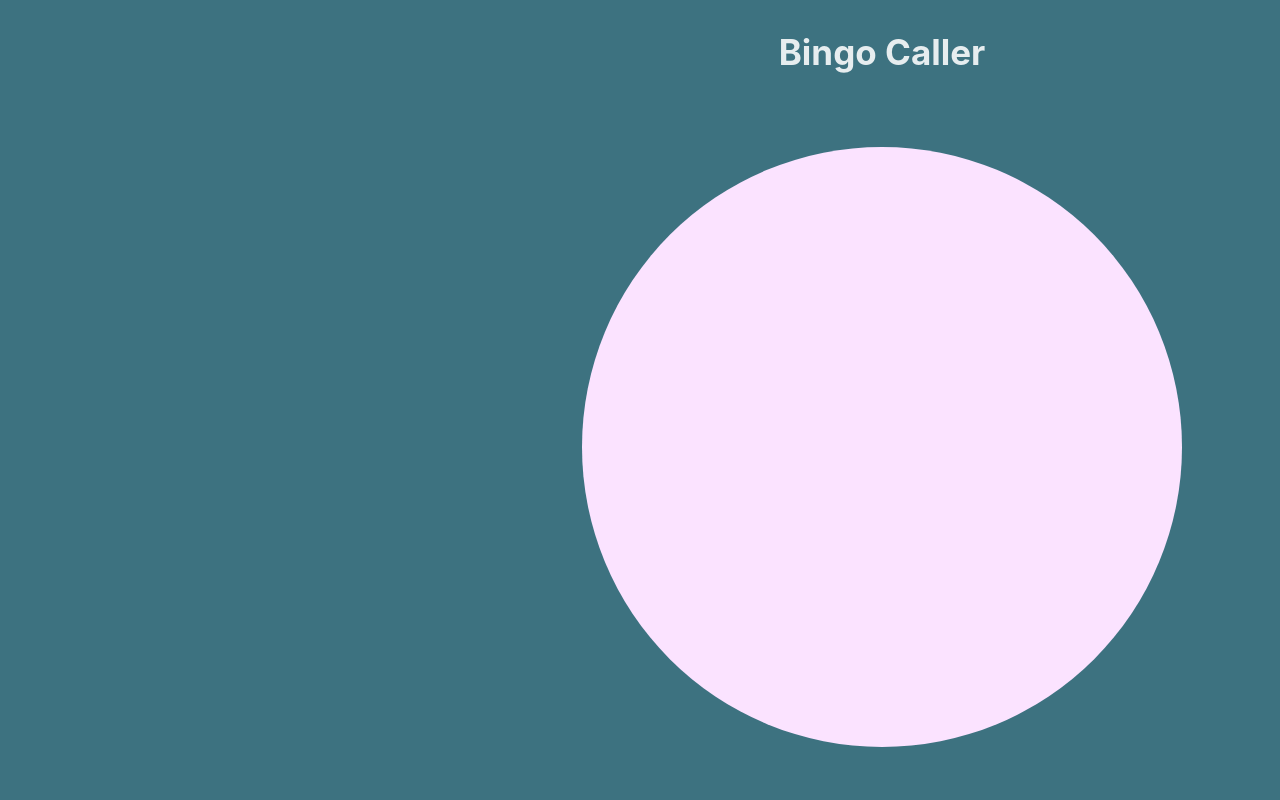
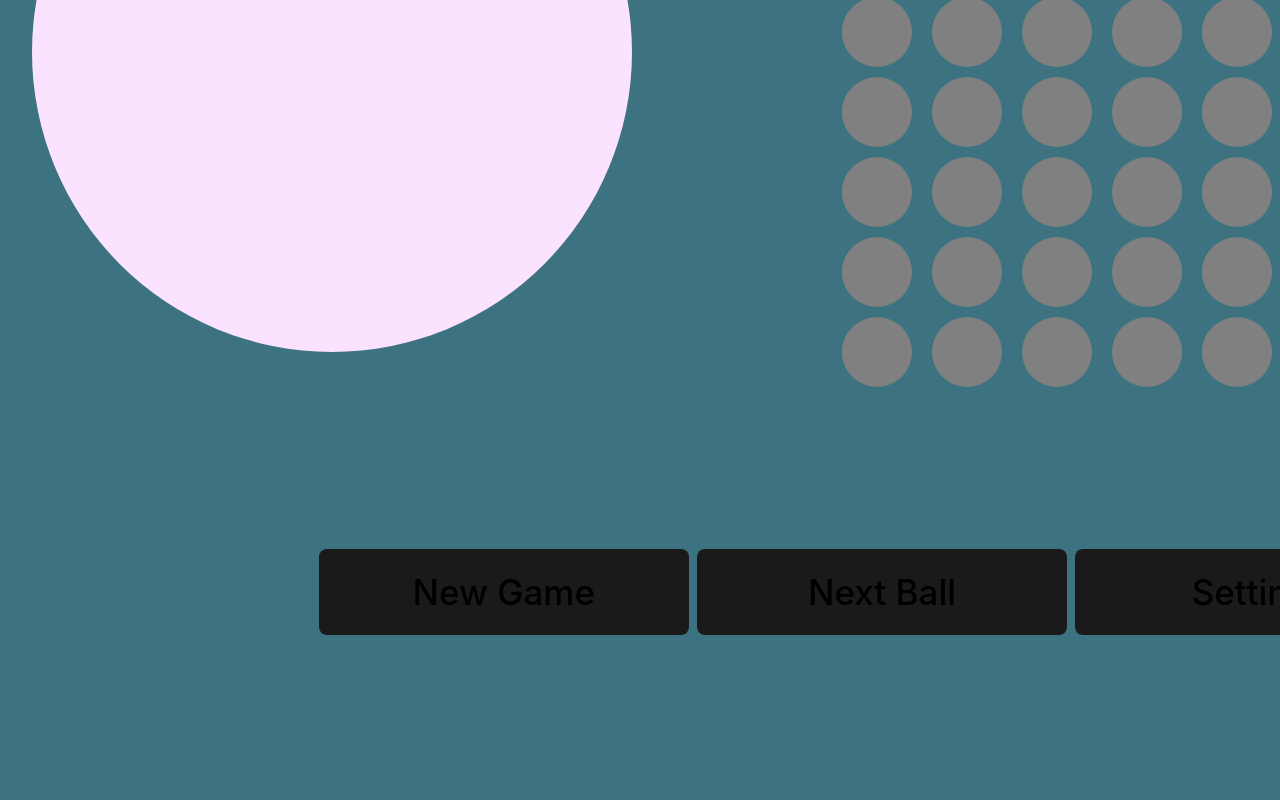
Before and after one commit to dragonflyinmypool/svelteBingo, a Svelte app: page / in a window 1280 px wide. Shown: the top 800 px of the page. Built offline with nearby package versions, Linux system fonts and the light colour scheme.

Commit message:
new page with ball display

```diff
--- a/src/App.svelte
+++ b/src/App.svelte
@@ -2,27 +2,33 @@
   // ***PAGES***
   import PickedBalls from "./pages/PickedBalls.svelte";
   import Main from "./pages/Main.svelte";
+  import MainTogether from "./pages/MainTogether.svelte";
   import Settings from "./pages/Settings.svelte";
 
-  let pages = ['main', 'ballview', 'settings']
-  let currentPage = 'main'
+  let pages = ['main', 'ballview', 'settings','maintogether']
+  let currentPage = 'maintogether'
 
   function changePage(page) {
     currentPage = page;
   }
 
-  function showPickedBalls() {
-    pickedBalls = allBalls.filter((ball) =>{
-      return !unpickedballs.includes(ball)
-    })
-    changePage('ballview');
+  // ***SETTINGS***
+  let settings = {
+    showBallsTogether: false,
+    numberOfBalls: 75,
+    showLetter: true,
+    repeatCall: false,
+    callLanguages: [],
+    autoCallBalls: false,
+    speedOfAutoCall: 10,
   }
 
   // ***GAME SETUP***
   let allBalls = Array.from({ length: 75 }, (_, i) => i + 1);
-  let unpickedballs = [...allBalls]
   let pickedBalls = [];
   let currentBall;
+  let unpickedballs;
+  newGame()
 
   // ***NEW GAME***
   function newGame() {
@@ -35,18 +41,48 @@
     let randomNumber = Math.floor(Math.random() * (unpickedballs.length-1 + 1))
     currentBall = unpickedballs[randomNumber]
     unpickedballs.splice(randomNumber,1)
+
+    pickedBalls = allBalls.filter((ball) =>{
+      return !unpickedballs.includes(ball)
+    })
   }
 </script>
 
 <main>
-  Bingo Caller
   {#if currentPage == 'main'}
-    <Main {currentBall} {unpickedballs} {newGame} {nextBall} {showPickedBalls} showSettings={()=>changePage('settings')}/>
+    <Main
+      {currentBall}
+      {unpickedballs}
+      {newGame}
+      {nextBall}
+      showPickedBalls={()=>changePage('ballview')}
+      showSettings={()=>changePage('settings')}
+    />
+
+  {:else if currentPage == 'maintogether'}
+    <MainTogether
+      {allBalls}
+      {pickedBalls}
+      {currentBall}
+      {unpickedballs}
+      {newGame}
+      {nextBall}
+      showSettings={()=>changePage('settings')}
+    />
+
   {:else if currentPage == 'ballview'}
-    <PickedBalls {allBalls} {pickedBalls} on:click={()=>changePage('main')}/>
+    <PickedBalls
+      {allBalls}
+      {pickedBalls}
+      on:click={()=>changePage('main')}
+    />
+
   {:else if currentPage == 'settings'}
-    <Settings on:click={()=>changePage('main')} />
+    <Settings
+      on:click={()=>changePage('main')}
+    />
   {/if}
+
 </main>
 
 <style>
@@ -54,7 +90,7 @@
     font-weight: bold;
     width: 1700px;
     display: grid;
-    grid-template-rows:40px 750px 100px;
+    grid-template-rows:80px 950px 100px;
     justify-items: center;
     align-items: center;
   }
--- /dev/null
+++ b/src/pages/MainTogether.svelte
@@ -0,0 +1,82 @@
+<script>
+  import BallDisplay from "../components/BallDisplay.svelte";
+  import MenuButton from "../components/MenuButton.svelte";
+
+  export let currentBall
+  export let unpickedballs
+  export let newGame
+  export let nextBall
+  export let showSettings
+  export let allBalls
+  export let pickedBalls
+</script>
+
+
+<div id="mainContent">
+
+  <BallDisplay {currentBall} />
+
+  <!-- ALL BALLS -->
+  <div id="ballContainer">
+    {#each allBalls as ball}
+      <div class="ball {pickedBalls.includes(ball) ? 'active' : 'inactive'}">
+          <span class="ballNumber ">{ball}</span>
+      </div>
+    {/each}
+  </div>
+
+</div>
+
+
+<div id="menuBar">
+  <MenuButton on:click={newGame} message='New Game' reference='newGameButton'/>
+
+  {#if unpickedballs.length > 0}
+    <MenuButton on:click={nextBall} message='Next Ball' reference='nextBall' />
+  {/if}
+  <MenuButton on:click={showSettings} message='Settings' reference='settingsButton'/>
+</div>
+
+<style>
+  #mainContent {
+    display: flex;
+    justify-content: space-between;
+    width: 100%;
+  }
+  #ballContainer {
+    display: grid;
+    grid-template-columns: repeat(10, 90px);
+    grid-template-rows: repeat(8, 80px);
+    justify-items: center;
+    align-items: center;
+
+  }
+  .ball {
+    width: 70px;
+    height: 70px;
+    border-radius: 50%;
+    display: inline-block;
+  }
+
+  .inactive{
+    background: grey;
+    color:grey;
+  }
+
+  .active {
+    background: #fbe3ff;
+    color:#0f1152;
+  }
+
+  .ballNumber {
+    width: 70px;
+    height: 70px;
+    font-size: 50px;
+    text-align: center;
+    line-height: 70px;
+  }
+  button {
+    margin-top: 10px;
+    width: 370px;
+  }
+</style>
```
